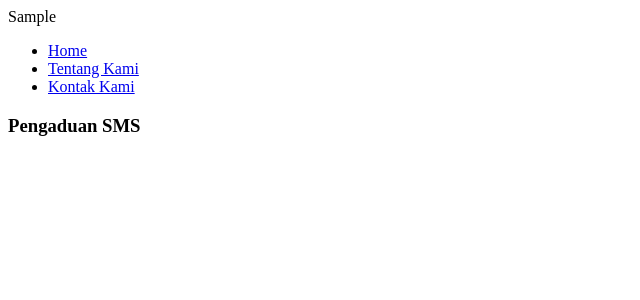
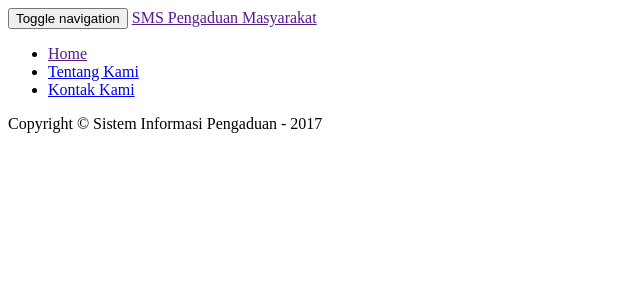
Before and after one commit to simbahtua/sms_pengaduan, a PHP site: template template/public/template.php in a window 1280 px wide. Shown: the top 300 px of the page, without its empty margins (0-640 px from the left). Run offline with PHP 8.4, Linux system fonts and the light colour scheme; the template is opened without the code that fills it: most values are stand-ins (such as "Sample title", 1, 10 or a date in 2020); data that the repository does not hold is empty.

Commit message:
public template

```diff
--- a/template/public/template.php
+++ b/template/public/template.php
@@ -1,111 +1,142 @@
 <!DOCTYPE html>
 <html lang="en">
+
 <head>
-        <!-- META SECTION -->
-        <title>Home - Sistem Informasi Pengaduan</title>
-        <meta http-equiv="Content-Type" content="text/html; charset=utf-8" />
-        <meta http-equiv="X-UA-Compatible" content="IE=edge" />
-        <meta name="viewport" content="width=device-width, initial-scale=1" />
 
-        <link rel="icon" href="favicon.ico" type="image/x-icon" />
-        <!-- END META SECTION -->
+    <meta charset="utf-8">
+    <meta http-equiv="X-UA-Compatible" content="IE=edge">
+    <meta name="viewport" content="width=device-width, initial-scale=1">
+    <meta name="description" content="">
+    <meta name="author" content="">
 
-        <!-- CSS INCLUDE -->
-        <link rel="stylesheet" type="text/css" id="theme" href="<?php echo $themes_url; ?>css/theme-blue.css"/>
-        <!-- START PLUGINS -->
-        <script type="text/javascript" src="<?php echo $themes_url; ?>js/plugins/jquery/jquery.min.js"></script>
-        <script type="text/javascript" src="<?php echo $themes_url; ?>js/plugins/jquery/jquery-ui.min.js"></script>
-        <script type="text/javascript" src="<?php echo $themes_url; ?>js/plugins/bootstrap/bootstrap.min.js"></script>
-        <!-- END PLUGINS -->
-        <!-- EOF CSS INCLUDE -->
+    <title>SMS Pengaduan Masyarakat</title>
 
-        <?php
-        if (isset($extra_header)) {
-            echo $extra_header;
-        }
-        ?>
+    <!-- Bootstrap Core CSS -->
+    <link href="<?php echo $themes_url;?>css/bootstrap.min.css" rel="stylesheet">
+
+    <!-- Custom CSS -->
+    <link href="<?php echo $themes_url;?>css/modern-business.css" rel="stylesheet">
+
+    <!-- Custom Fonts -->
+    <link href="<?php echo $themes_url;?>font-awesome/css/font-awesome.min.css" rel="stylesheet" type="text/css">
+
+    <!-- HTML5 Shim and Respond.js IE8 support of HTML5 elements and media queries -->
+    <!-- WARNING: Respond.js doesn't work if you view the page via file:// -->
+    <!--[if lt IE 9]>
+        <script src="https://oss.maxcdn.com/libs/html5shiv/3.7.0/html5shiv.js"></script>
+        <script src="https://oss.maxcdn.com/libs/respond.js/1.4.2/respond.min.js"></script>
+    <![endif]-->
 
 </head>
+
 <body>
-        <!-- START PAGE CONTAINER -->
-        <div class="page-content">
 
-            <!-- START PAGE SIDEBAR -->
-
-            <!-- END PAGE SIDEBAR -->
-
-            <!-- PAGE CONTENT -->
-            <!--<div class="page-content">-->
-
-            <!-- START X-NAVIGATION VERTICAL -->
-            <ul class="x-navigation x-navigation-horizontal x-navigation-panel">
+    <!-- Navigation -->
+    <nav class="navbar navbar-inverse navbar-fixed-top" role="navigation">
+        <div class="container">
+            <!-- Brand and toggle get grouped for better mobile display -->
+            <div class="navbar-header">
+                <button type="button" class="navbar-toggle" data-toggle="collapse" data-target="#bs-example-navbar-collapse-1">
+                    <span class="sr-only">Toggle navigation</span>
+                    <span class="icon-bar"></span>
+                    <span class="icon-bar"></span>
+                    <span class="icon-bar"></span>
+                </button>
+                <a class="navbar-brand" href="<?php echo base_url();?>">SMS Pengaduan Masyarakat</a>
+            </div>
+            <!-- Collect the nav links, forms, and other content for toggling -->
+            <div class="collapse navbar-collapse" id="bs-example-navbar-collapse-1">
+                <ul class="nav navbar-nav navbar-right">
                     <li>
-                    <a href="#">Home</a>
+                    <a href="<?php echo base_url() ?>">Home</a>
                 </li>
                 <li>
-                    <a href="#">Tentang Kami</a>
+                    <a href="<?php echo base_url() ?>page/about_us">Tentang Kami</a>
                 </li>
                 <li>
-                    <a href="#">Kontak Kami</a>
+                    <a href="<?php echo base_url() ?>page/contact_us">Kontak Kami</a>
                 </li>
                 </ul>
-            <!-- END X-NAVIGATION VERTICAL -->
+            </div>
+            <!-- /.navbar-collapse -->
+        </div>
+        <!-- /.container -->
+    </nav>
 
-            <!-- PAGE CONTENT WRAPPER -->
-            <div class="page-content-wrap">
+    <!-- Header Carousel -->
+<!--    <header id="myCarousel" class="carousel slide">
+         Indicators
+        <ol class="carousel-indicators">
+            <li data-target="#myCarousel" data-slide-to="0" class="active"></li>
+            <li data-target="#myCarousel" data-slide-to="1"></li>
+            <li data-target="#myCarousel" data-slide-to="2"></li>
+        </ol>
 
-
-                <!-- START WIDGETS -->
-
-
-                <div class="row">
-
-                    <div class="col-md-12">
-                        <div class="panel-heading">
-                            <div class="panel-title-box">
-                                <h3>Pengaduan SMS</h3>
+         Wrapper for slides
+        <div class="carousel-inner">
+            <div class="item active">
+                <div class="fill" style="background-image:url('http://placehold.it/1900x1080&text=Slide One');"></div>
+                <div class="carousel-caption">
+                    <h2>Caption 1</h2>
+                </div>
+            </div>
+            <div class="item">
+                <div class="fill" style="background-image:url('http://placehold.it/1900x1080&text=Slide Two');"></div>
+                <div class="carousel-caption">
+                    <h2>Caption 2</h2>
+                </div>
+            </div>
+            <div class="item">
+                <div class="fill" style="background-image:url('http://placehold.it/1900x1080&text=Slide Three');"></div>
+                <div class="carousel-caption">
+                    <h2>Caption 3</h2>
                 </div>
             </div>
         </div>
-                    <div class="col-md-12">
 
-                        <!-- START USERS ACTIVITY BLOCK -->
-                        <div class="panel panel-default">
+         Controls
+        <a class="left carousel-control" href="#myCarousel" data-slide="prev">
+            <span class="icon-prev"></span>
+        </a>
+        <a class="right carousel-control" href="#myCarousel" data-slide="next">
+            <span class="icon-next"></span>
+        </a>
+    </header>-->
+
+    <!-- Page Content -->
+    <div class="container">
+
+        <!-- Marketing Icons Section -->
 
          <?php $this->load->view($content_view); ?>
+
+
+
+        <!-- Footer -->
+        <footer>
+            <div class="row">
+                <div class="col-lg-12">
+                    <p>Copyright &copy; Sistem Informasi Pengaduan - 2017</p>
                 </div>
+            </div>
+        </footer>
 
     </div>
+    <!-- /.container -->
 
+    <!-- jQuery -->
+    <script src="<?php echo $themes_url;?>js/jquery.js"></script>
 
-                </div>
-            </div>
+    <!-- Bootstrap Core JavaScript -->
+    <script src="<?php echo $themes_url;?>js/bootstrap.min.js"></script>
 
-        </div>
-        <!-- END MESSAGE BOX-->
+    <!-- Script to Activate the Carousel -->
+    <script>
+    $('.carousel').carousel({
+        interval: 5000 //changes the speed
+    })
+    </script>
 
-        <!-- START PRELOADS -->
-        <!-- <audio id="audio-alert" src="audio/alert.mp3" preload="auto"></audio>
-        <audio id="audio-fail" src="audio/fail.mp3" preload="auto"></audio> -->
-        <!-- END PRELOADS -->
+</body>
 
-        <!-- START SCRIPTS -->
-
-
-        <!-- START THIS PAGE PLUGINS-->
-        <!-- <script type='text/javascript' src='<?php echo $themes_url; ?>js/plugins/icheck/icheck.min.js'></script> -->
-        <script type="text/javascript" src="<?php echo $themes_url; ?>js/plugins/mcustomscrollbar/jquery.mCustomScrollbar.min.js"></script>
-        <script type="text/javascript" src="<?php echo $themes_url; ?>js/plugins/scrolltotop/scrolltopcontrol.js"></script>
-        <!-- END THIS PAGE PLUGINS-->
-
-        <!-- START TEMPLATE -->
-
-
-        <script type="text/javascript" src="<?php echo $themes_url; ?>js/plugins.js"></script>
-        <script type="text/javascript" src="<?php echo $themes_url; ?>js/actions.js"></script>
-
-        <!-- <script type="text/javascript" src="<?php echo $themes_url; ?>js/demo_dashboard.js"></script> -->
-        <!-- END TEMPLATE -->
-        <!-- END SCRIPTS -->
-    </body>
 </html>
```
Lines whose indentation alone changed are shown as unchanged.
